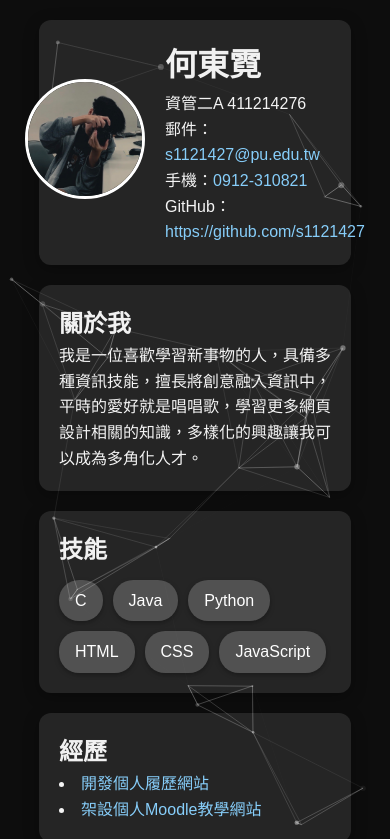
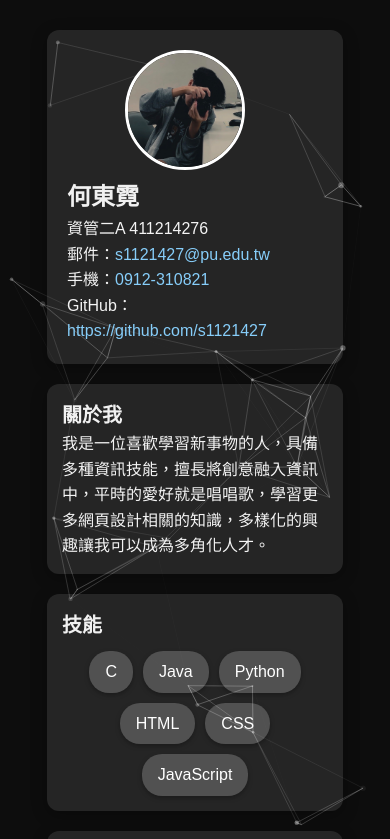
Before and after one commit to s1121427/vercel_resume_web, a plain HTML site: page index.html in a window 390 px wide. Shown: the top 839 px of the page. Drawn offline with nearby package versions, Linux system fonts and the light colour scheme.

Commit message:
version 1: Set RWD
version 1: Set RWD

```diff
--- a/css/styles.css
+++ b/css/styles.css
@@ -244,3 +244,39 @@ section {
 .work ol li {
     margin-bottom: 5px;
 }
+@media (max-width: 768px) {
+    .header {
+        flex-direction: column;
+    }
+
+    .skills-list {
+        justify-content: center;
+    }
+
+    .work ul, .work ol {
+        padding-left: 30px;
+    }
+}
+
+@media (max-width: 480px) {
+    .profile-img {
+        width: 120px;
+        height: 120px;
+    }
+
+    h1 {
+        font-size: 24px;
+    }
+
+    h2 {
+        font-size: 20px;
+    }
+
+    body {
+        padding: 10px;
+    }
+
+    section {
+        padding: 15px;
+    }
+}
```
